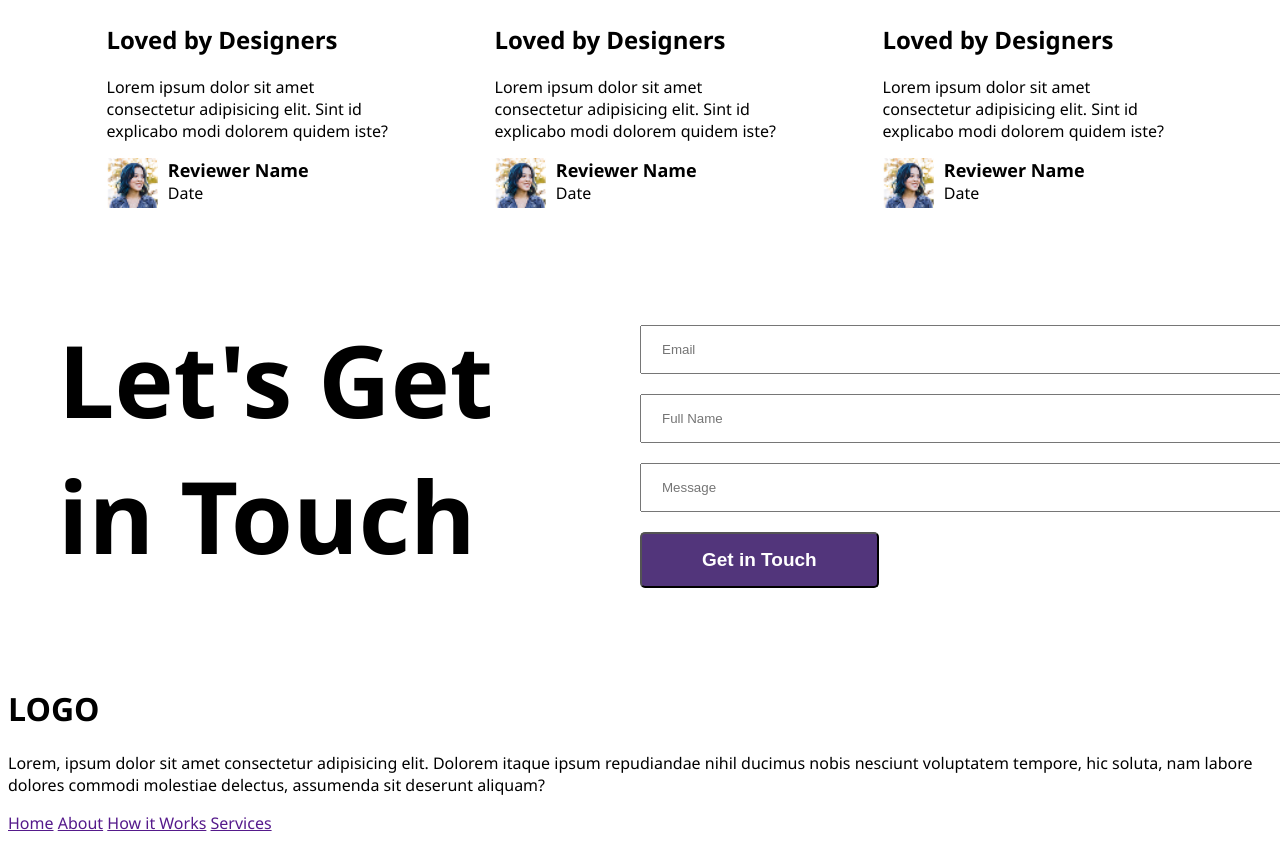
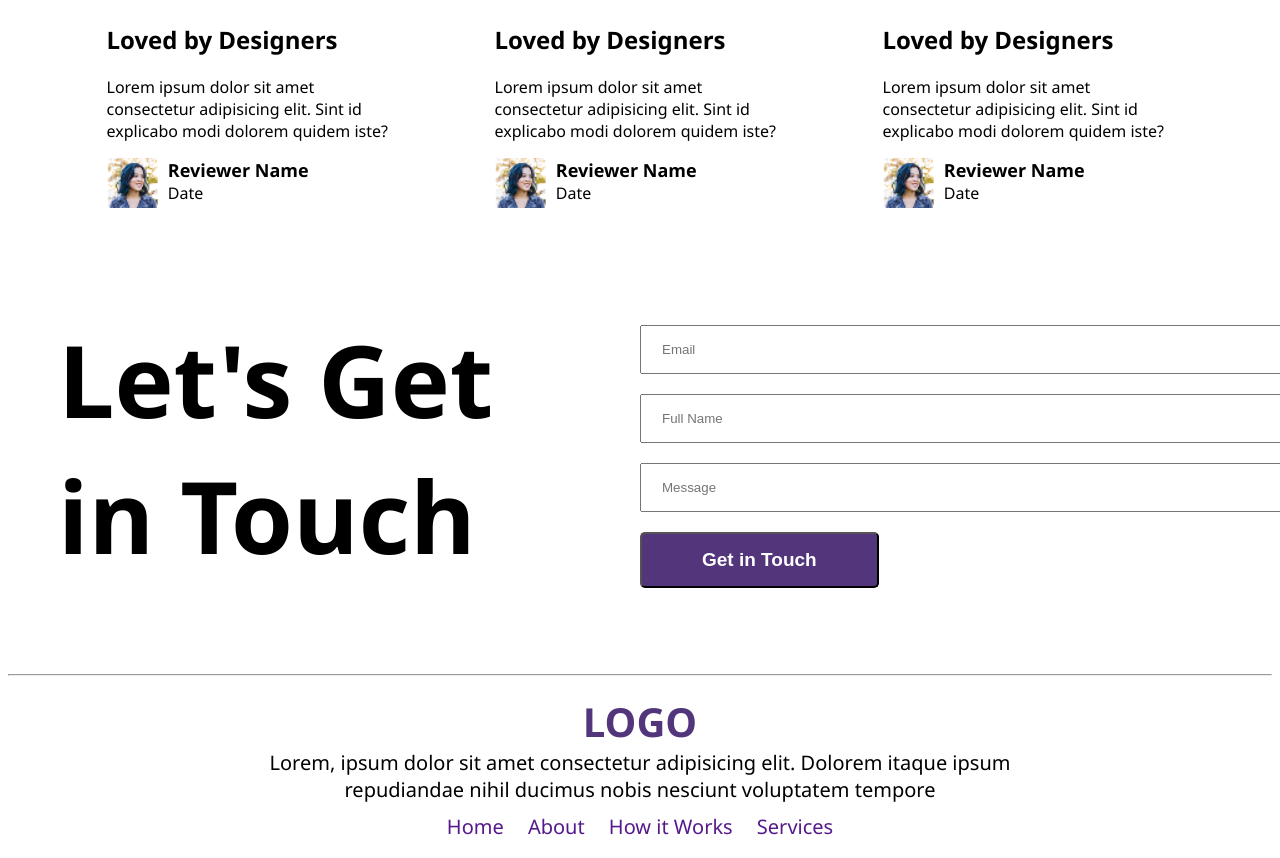
Before and after one commit to raselhoque/assignment-01, a plain HTML site: page html/index.html in a window 1280 px wide. Shown: the part 2001-2859 px from the top of the page. Drawn offline with Linux system fonts and the light colour scheme.

Commit message:
footer section

```diff
--- a/css/style.css
+++ b/css/style.css
@@ -9,8 +9,9 @@ nav{
     margin-right: 50px;
     padding-top: 10px;
 }
-#logo{
+.logo{
     font-size: 40px;
+    color: #52357B;
     margin: 0;
 }
 
@@ -114,3 +115,21 @@ h3{
     margin: 20px 0;
     padding: 0 20px;
 }
+
+
+footer{
+    text-align: center;
+    padding: 10px;
+}
+footer p{
+    width: 60%;
+    margin: auto;
+    font-size: 20px;
+    margin-bottom: 10px;
+}
+footer a{
+    margin: 0 10px;
+    font-size: 20px;
+    text-decoration: none;
+
+}
--- a/html/index.html
+++ b/html/index.html
@@ -12,7 +12,7 @@
     <section style="background-image: url(../Assets/Hero-bg.png);">
 
         <nav>
-            <h1 style="color: #52357B;"  id="logo">LOGO</h1>
+            <h1 class="logo">LOGO</h1>
             <button class="btn">Sign Up</button>
         </nav>
         <section class="hero">
@@ -108,10 +108,10 @@
             </form>
         </div>
     </section>
-
+    <hr>
     <footer>
-        <h1>LOGO</h1>
-        <P>Lorem, ipsum dolor sit amet consectetur adipisicing elit. Dolorem itaque ipsum repudiandae nihil ducimus nobis nesciunt voluptatem tempore, hic soluta, nam labore dolores commodi molestiae delectus, assumenda sit deserunt aliquam?</P>
+        <h1 class="logo">LOGO</h1>
+        <P>Lorem, ipsum dolor sit amet consectetur adipisicing elit. Dolorem itaque ipsum repudiandae nihil ducimus nobis nesciunt voluptatem tempore</P>
         <a href="">Home</a>
         <a href="">About</a>
         <a href="">How it Works</a>
```
